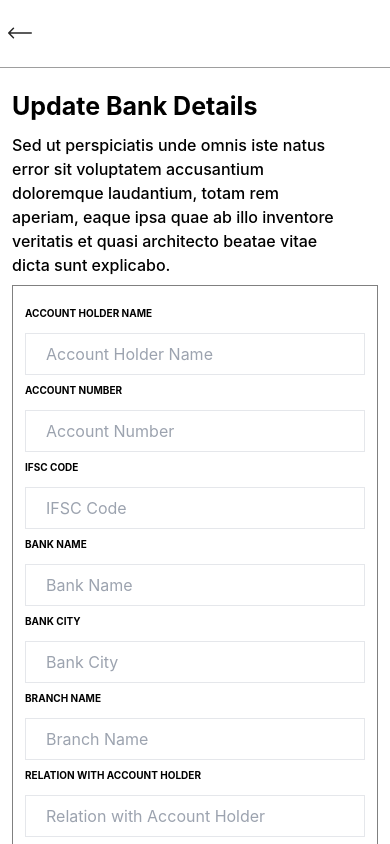
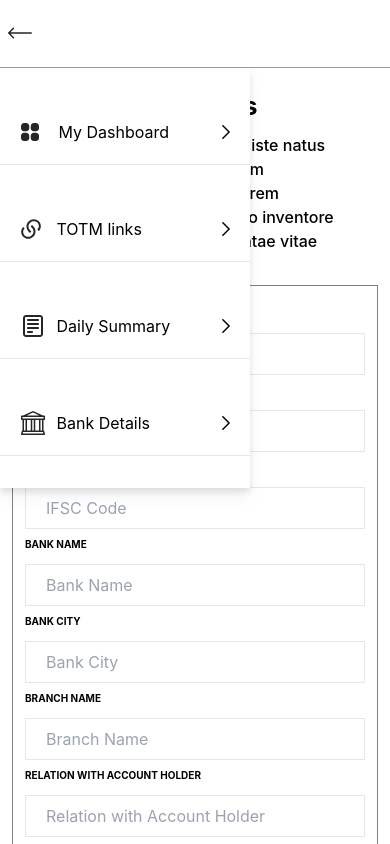
Before and after one commit to MridulGupta007/ExamBazaar, a React (Create React App) app: page / in a window 390 px wide. Both pictures are taken after a click on the button 18 px from the left and 33 px from the top of the page. Shown: the top 844 px of the page. Built offline with nearby package versions, Linux system fonts and the light colour scheme.

Commit message:
Mobile Navigation Added

```diff
--- a/src/components/Navbar.js
+++ b/src/components/Navbar.js
@@ -4,6 +4,12 @@ import bell from '../assets/BellRinging.svg'
 import person from '../assets/UserCircle.svg'
 import hamburger from '../assets/Hamburger.svg'
 import arrow from '../assets/Slider.svg'
+import SideElements from '../elements/SideElements'
+import Dashboard from '../assets/Dashboard_symb.svg'
+import totm from '../assets/Totm_symb.svg'
+import sum from '../assets/Summary_symb.svg'
+import bank from '../assets/Bank_symb.svg'
+
 
 const Navbar = () => {
 
@@ -44,9 +50,28 @@ const Navbar = () => {
         <button className={'hover:bg-[#80808066] px-2 ' + disp} onClick={() => { setMenu(true) }}><img src={hamburger} alt='' /></button>
         <button className={'hover:bg-[#80808066] px-2 ' + hide} onClick={() => { setMenu(false) }}><img src={arrow} alt='' /></button>
       </div>
+      { //rendering Mobile Navbar when Menu is set to true using an external component
+      menu && <MobileNav />
+      }
 
     </>
   )
 }
 
 export default Navbar
+
+const MobileNav = () => {
+  return (
+    <>
+      <div className={'min-[640px]:hidden max-[639px]:border-soild min-[640px]:border-[#808080] min-[640px]:border-[0.5px] z-50 absolute bg-[white] drop-shadow-lg'}>
+        <SideElements src={Dashboard} title='My Dashboard' className='ml-5' cl={''} />
+
+        <SideElements src={totm} title='TOTM links' className='ml-4' cl={''} />
+
+        <SideElements src={sum} title='Daily Summary' className='ml-3' cl={''} />
+
+        <SideElements src={bank} title='Bank Details' className='ml-3' cl={''} />
+      </div>
+    </>
+  )
+}
```
